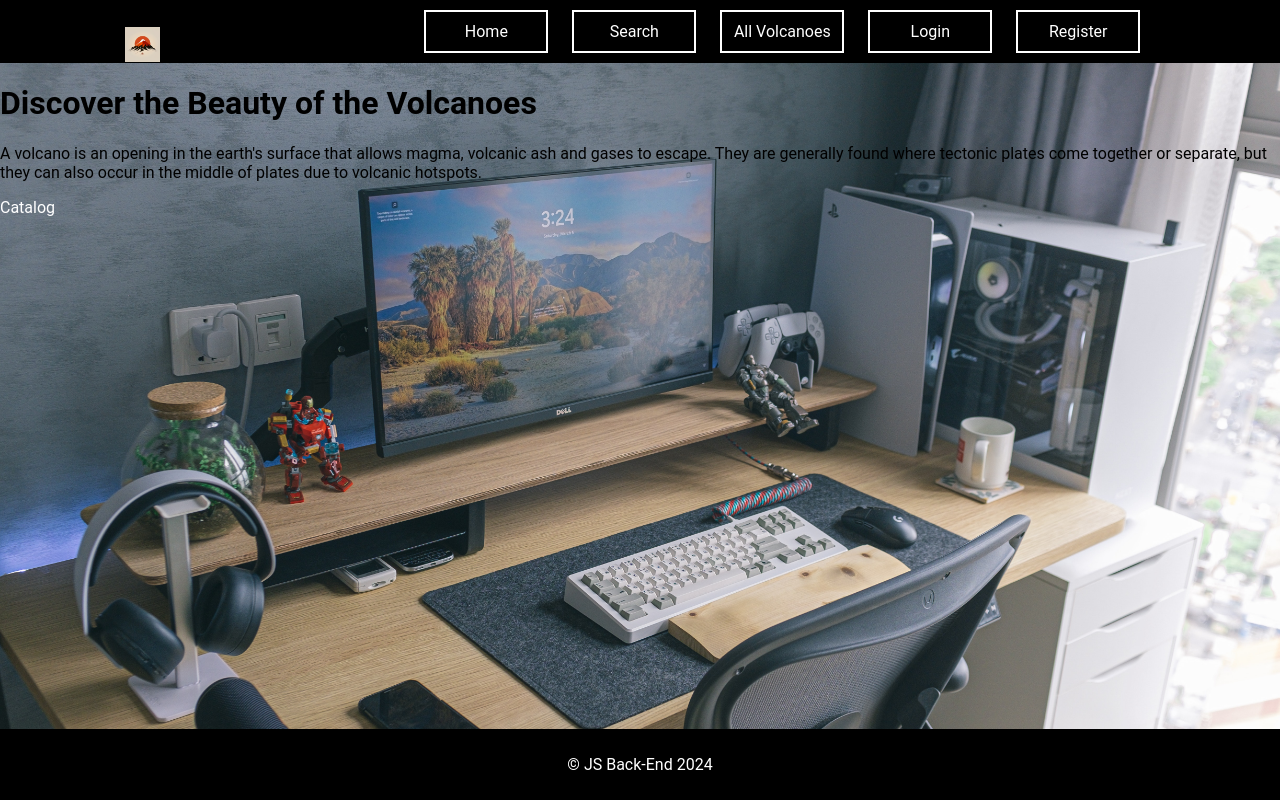
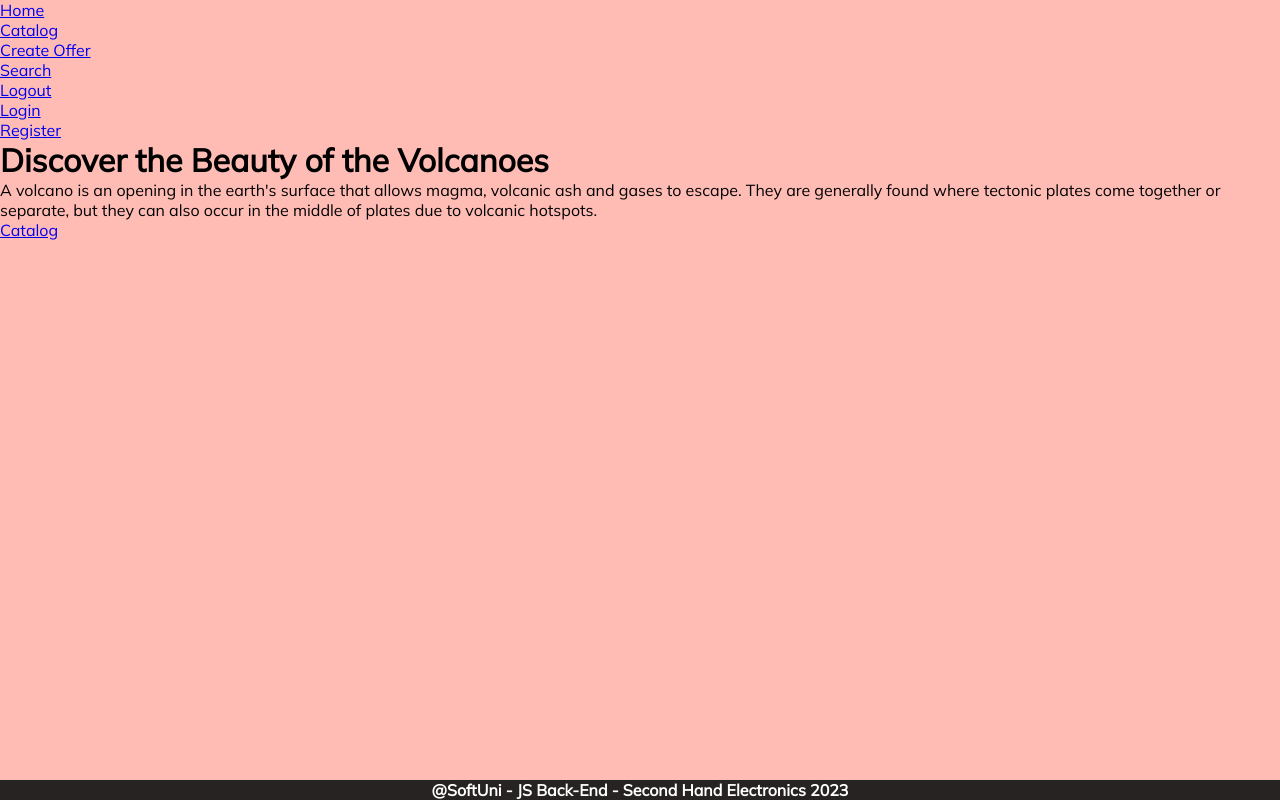
Before and after one commit to AtanasBondzhakov/JavaScript-Back-End-Programming, a Node server app: page / in a window 1280 px wide. Run offline with Node 20, Linux system fonts and the light colour scheme; some libraries are stand-ins or nearby versions; some web fonts are replaced.

Commit message:
Configure main layout

```diff
--- a/Exam preps/Second Hand Electronics/src/views/layouts/main.hbs
+++ b/Exam preps/Second Hand Electronics/src/views/layouts/main.hbs
@@ -3,46 +3,43 @@
 
 <head>
     <meta charset="UTF-8">
-    <meta http-equiv="X-UA-Compatible" content="IE=edge">
-    <meta name="viewport" content="width=device-width, initial-scale=1.0">
-    <title>{{title}}</title>
-    <link rel="stylesheet" href="/static/css/styles.css">
+    <title>Second Hand Electronics</title>
+    <link rel="stylesheet" href="./css/styles.css">
 </head>
 
 <body>
-    <header class="header">
+    <!-- In case of error, you should display div with class "errorContainer" -->
+    <!-- You can choose to display the first error or all of them (error message/s in your opinion) -->
+
+    <!-- <div>
+        <div class="errorContainer">
+            <p>Error</p>
+        </div>
+    </div> -->
+
+    <div id="container">
+
         <nav>
-            <img src="/static/images/logo.avif" class="logo">
             <ul>
+                <!--For all users-->
                 <li><a href="/">Home</a></li>
+                <li><a href="#">Catalog</a></li>
+                <!--For loggin users-->
+                <li><a href="#">Create Offer</a></li>
                 <li><a href="#">Search</a></li>
-                <li><a href="#">All Volcanoes</a></li>
-                {{#if isAuthenticated}}
-                <li><a href="#">Create Volcano Wiki</a></li>
-                <li><a href="/auth/logout">Logout</a></li>
-                {{else}}
-                <li><a href="/auth/login">Login</a></li>
-                <li><a href="/auth/register">Register</a></li>
-                {{/if}}
+                <li><a href="#">Logout</a></li>
+                <!--For guest user-->
+                <li><a href="#">Login</a></li>
+                <li><a href="#">Register</a></li>
+
             </ul>
+
         </nav>
-    </header>
-
-    <main>
-        {{#if error}}
-        <div>
-            <div class="errorContainer">
-                <p>{{error}}</p>
-            </div>
-        </div>
-        {{/if}}
 
         {{{body}}}
-    </main>
 
-    <footer>
-        <p>&copy JS Back-End 2024</p>
-    </footer>
+        <footer>@SoftUni - JS Back-End - Second Hand Electronics 2023</footer>
+    </div>
 
 </body>
 
```
